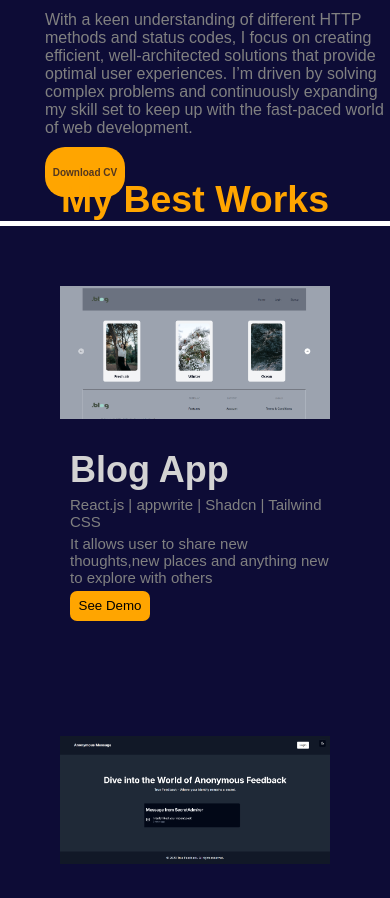
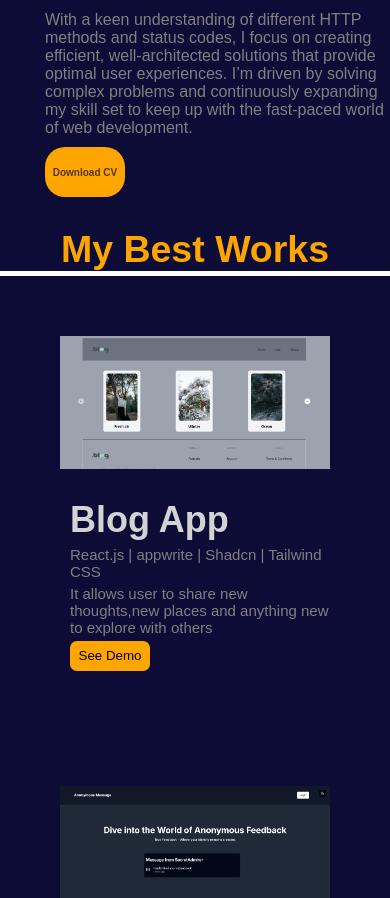
Before and after one commit to swarup-sourav-tripathy/portfolio.react, a React (Vite) app: page / in a window 390 px wide. Shown: the part 1560-2458 px from the top of the page. Built offline with nearby package versions, Linux system fonts and the light colour scheme.

Commit message:
responsive issue resolved

```diff
--- a/src/components/Projects/projects.scss
+++ b/src/components/Projects/projects.scss
@@ -14,7 +14,7 @@
 
     @include mobile {
       font-size: 25px;
-      padding-top: 50px;
+      margin-top: 50px;
     }
 
     .progressBar {
```
